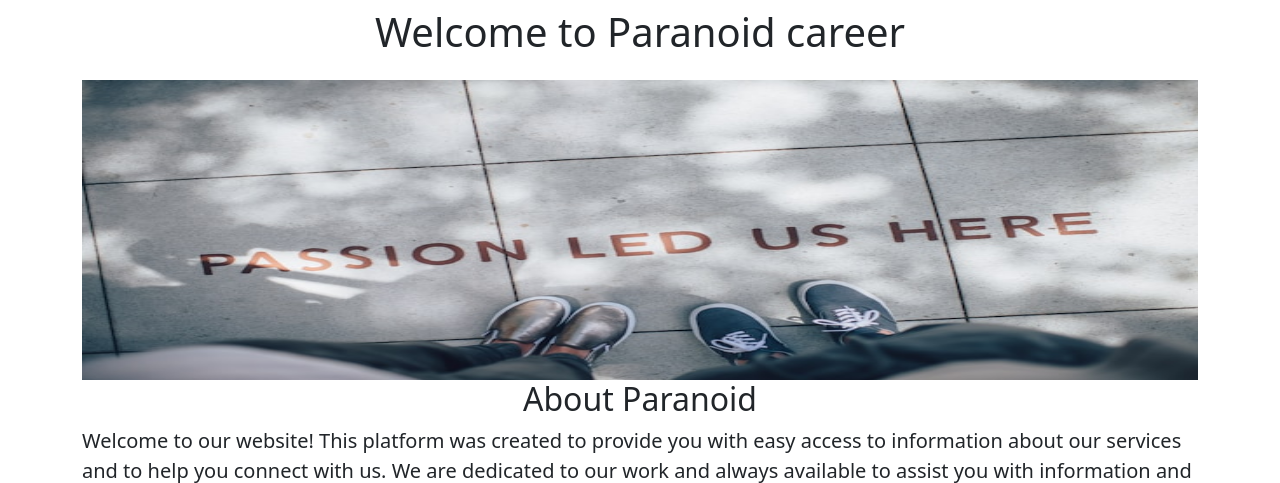
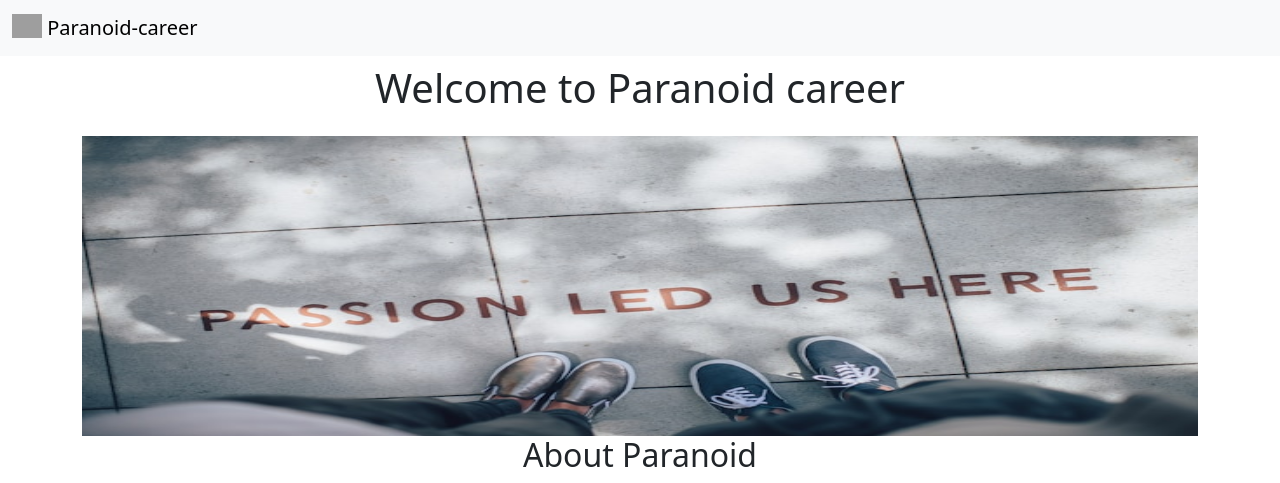
Before and after one commit to Flask-web-code/flask-web-code, a Flask app: page / in a window 1280 px wide. Shown: the top 483 px of the page. Run offline with Flask 3, Linux system fonts and the light colour scheme; grey boxes are pictures that could not be loaded.

Commit message:
Add reusable navbar in nav/navbar.html

```diff
--- a/templates/index.html
+++ b/templates/index.html
@@ -17,6 +17,7 @@
 </head>
 
 <body>
+    {% include 'nav.html' %}
     <div class="container">
         <h1 class="text-center mt-2 mb-4">Welcome to Paranoid career</h1>
         <img src="{{ url_for('static', filename='Hope.jpg') }}" alt="Hope Image" style="width: 100%; height: 300px;">
--- /dev/null
+++ b/templates/nav.html
@@ -0,0 +1,9 @@
+<nav class="navbar bg-body-tertiary">
+  <div class="container-fluid">
+    <a class="navbar-brand" href="#">
+      <img src="/docs/5.3/assets/brand/bootstrap-logo.svg" alt="Logo" width="30" height="24"
+        class="d-inline-block align-text-top">
+      Paranoid-career
+    </a>
+  </div>
+</nav>
```
